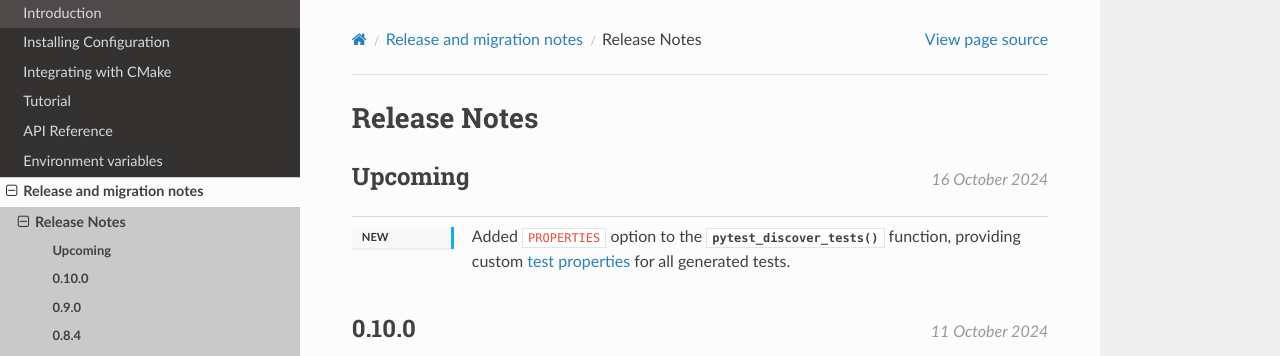
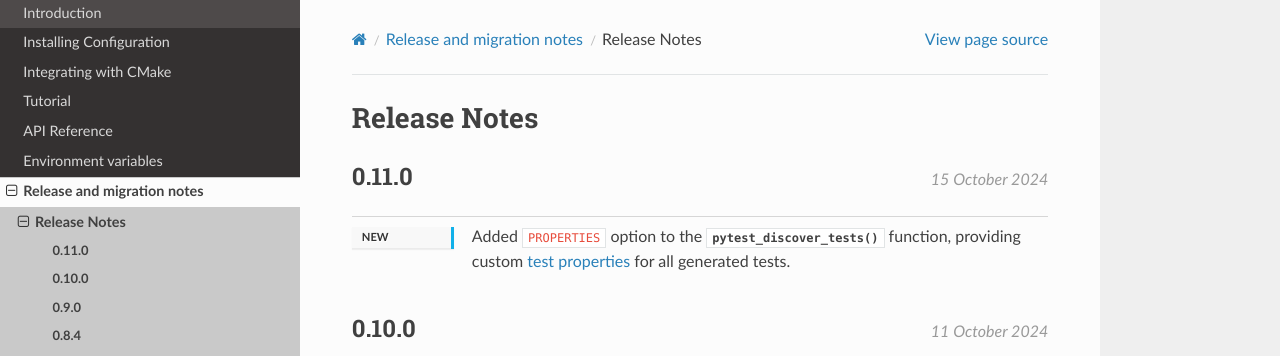
Before and after one commit to python-cmake/pytest-cmake, a Sphinx documentation site: the page built from doc/release/release_notes.rst, in a window 1280 px wide and 900 px high. Shown: the top 356 px of the window. Built offline with Sphinx 7.4.7 and the Read the Docs theme 3.1.0, drawn with Linux system fonts in a browser that asks for light colours.

Commit message:
Update version to 0.11.0

```diff
--- a/doc/release/release_notes.rst
+++ b/doc/release/release_notes.rst
@@ -4,7 +4,8 @@
 Release Notes
 *************
 
-.. release:: Upcoming
+.. release:: 0.11.0
+    :date: 2024-10-15
 
     .. change:: new
 
--- a/pyproject.toml
+++ b/pyproject.toml
@@ -9,7 +9,7 @@ backend-path = ["."]
 
 [project]
 name = "pytest-cmake"
-version = "0.10.0"
+version = "0.11.0"
 description = "Provide CMake module for Pytest"
 readme = "README.md"
 requires-python = ">=2.7, !=3.0.*, !=3.1.*, !=3.2.*, !=3.3.*, !=3.4.*, !=3.5.*, <4"
--- a/setup.py
+++ b/setup.py
@@ -60,7 +60,7 @@ class CreateCmakeConfig(install):
 
 setup(
     name="pytest-cmake",
-    version="0.10.0",
+    version="0.11.0",
     data_files=[
         (
             "share/Pytest/cmake",
```
